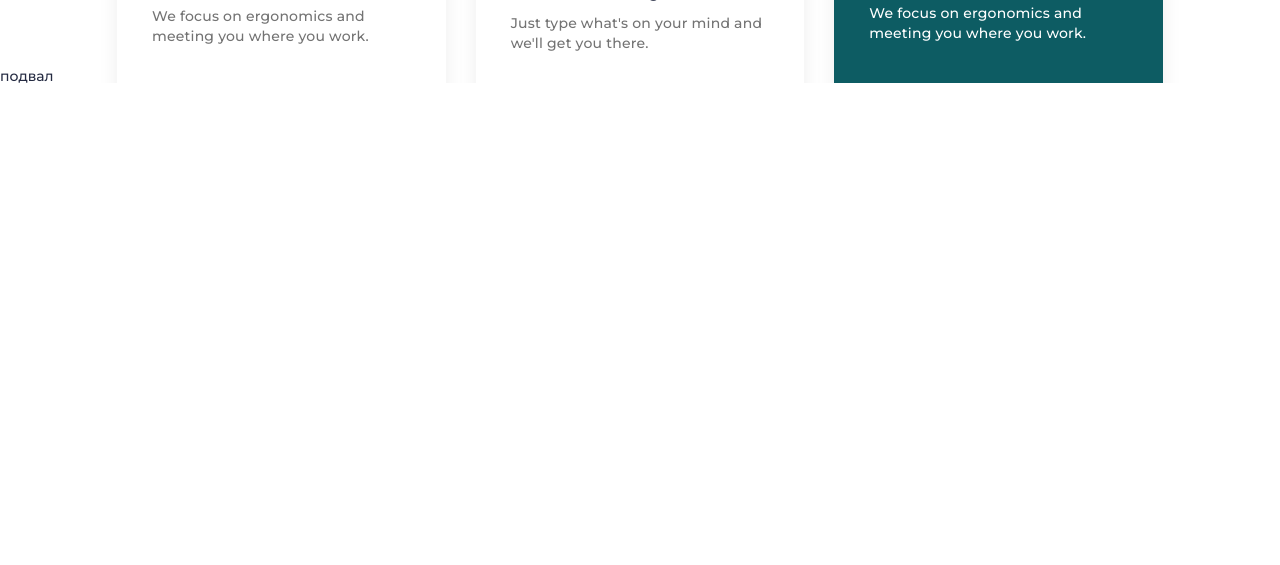
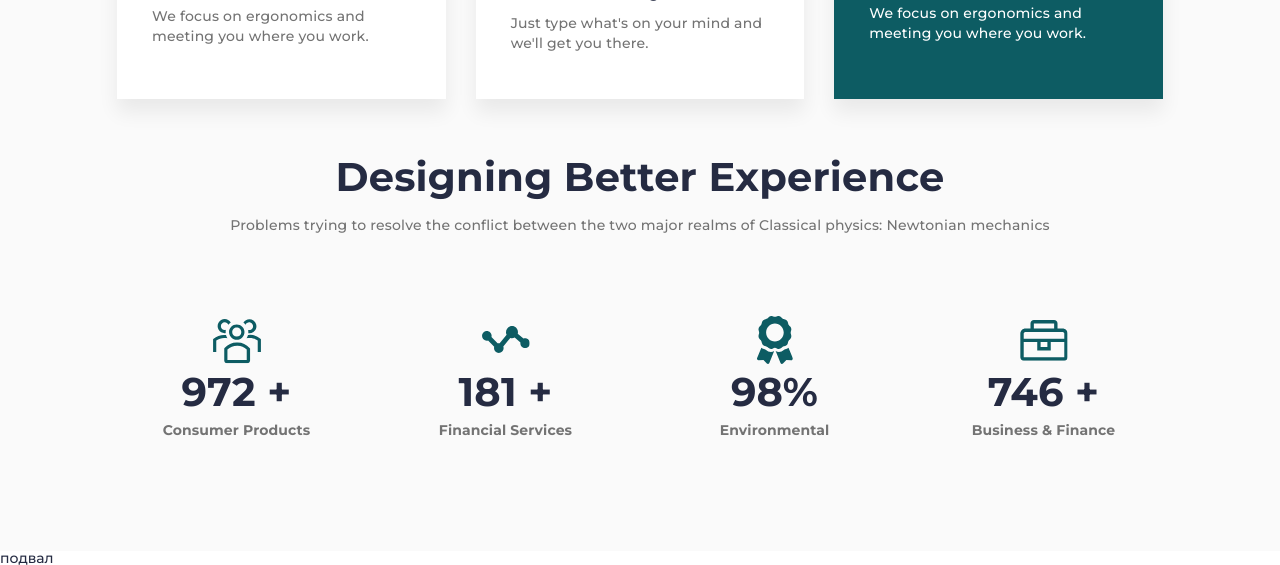
Before and after one commit to MMV-developer/Relvise, a plain HTML site: page index.html in a window 1280 px wide. Shown: the part 863-1428 px from the top of the page. Before the commit the page ends 946 px from the top, so only its background shows below. Drawn offline with Linux system fonts and the light colour scheme.

Commit message:
add readmi

```diff
--- a/css/style.css
+++ b/css/style.css
@@ -151,9 +151,11 @@ body {
 
 .page {
   flex: 1 1 auto;
+  /* свойство display: flex; достаточно легко им управлять с помощью примера flex: 1 1 auto;  */
 }
 
 .page__main-block {
+  background: #fafafa;
 }
 
 .page__services {
@@ -162,6 +164,35 @@ body {
   margin-top: -111px;
   /* если необходимо поднять какие-то блоки поверх другого блока то используется отрицательный margin, при таком подходе поднимется равномерно весь нижний контент. Так-же использую  position: relative;
   z-index: 2; чтоб  поместить необходимый контент поверх блока   */
+}
+
+.page__advantages {
+  background: #fafafa;
+}
+
+.header-block {
+  text-align: center;
+  letter-spacing: 0.2px;
+}
+
+.header-block__title {
+  font-weight: 700;
+  font-size: 40px;
+  line-height: calc(57 / 40 * 100%);
+  letter-spacing: 0.2px;
+  color: #252b42;
+}
+
+.header-block__title:not(:last-child) {
+  margin-bottom: 10px;
+}
+
+.header-block__sub-title {
+  font-weight: 500;
+  font-size: 14px;
+  line-height: calc(20 / 14 * 100%);
+  letter-spacing: 0.2px;
+  color: #737373;
 }
 
 /* --------------------------блок элементы класса---------------------------- */
@@ -188,6 +219,13 @@ body {
     padding: 120px 0px 192px 0px;
   }
 }
+
+@media (max-width: 479px) {
+  .main-block__body {
+    padding: 115px 0px 160px 0px;
+  }
+}
+
 .main-block__body > * {
   margin-bottom: 35px;
   /* интересная фишка чтоб сохранить все отступы даже если контент удалится либо добавится, дословно так: во всем ограничивающем контейнере все блочные элементы первого уровня сдвигаются вниз на 35px */
@@ -222,7 +260,7 @@ body {
   display: flex;
   flex-wrap: wrap;
   margin: -10px 0;
-  /* display: inline-flex; В общем, это означает то, что если элементы потомки не слишком велики, то два контейнера с display: inline-flex могут идти бок о бок в одной строке. */
+  /* display: inline-flex; значение при котором все flex элементы занимают в блоке те значения которые прописаны flex элементам и блок flex не занимает всю ширину строки */
 }
 
 .main-block__button {
@@ -244,6 +282,7 @@ body {
 @media (max-width: 479px) {
   .main-block__button {
     flex: 1 1 100%;
+    /* короткая запись размеров flex элементов где первая цифра это значение flex-grow: 1; позволяет увеличиваться флекс элементу всю ширину flex контейнера не зависимо он значения flex-basis, вторая цифра это значение flex-shrink: 1; данное значение позволяет flex элементу пропорционально уменьшатся в зависимости он ширины экрана не зависимо от значения flex-basis, и последня цифра это значение flex-basis оно и указывает размеры всего flex блока, указывается в %, px, em, rem */
   }
 }
 
@@ -286,10 +325,10 @@ body {
 /* ----------------------------блок main---------------------------- */
 
 .services {
+  background: #fafafa;
 }
 .services__container {
 }
-
 
 @media (min-width: 670px) {
   .services__body {
@@ -370,4 +409,84 @@ body {
 
 /* ----------------------------блок services---------------------------- */
 
+.advantages {
+  padding: 80px 0;
+  background: #fafafa;
+
+}
+
+@media (max-width: 998px) {
+  .advantages {
+    padding: 50px 0;
+    background: #fafafa;
+  }
+
+}
+.advantages__container {
+}
+
+.advantages__header {
+  margin-bottom: 50px;
+  /* для элемента блока можно задавать отступы и его можно использовать как модификатор, для блока нельзя иначе контент поплывет */
+}
+
+.advantages__body {
+  display: flex;
+  flex-wrap: wrap;
+  margin: 0px -15px -30px;
+}
+.advantages__column {
+  padding: 0px 15px;
+  margin-bottom: 30px;
+  flex: 0 1 25%;
+}
+
+@media (max-width: 1035px) {
+  .advantages__column {
+
+    flex: 0 1 50%;
+  }
+}
+
+@media (max-width: 560px) {
+  .advantages__column {
+
+    flex: 0 1 100%;
+  }
+
+}
+
+.advantages__item {
+  background-color: #fafafa;
+  padding: 30px 40px;
+  text-align: center;
+
+}
+
+.advantages__icon {
+  height: 48px;
+  display: flex;
+  align-items: flex-end;
+  justify-content: center;
+  /* для того чтоб выравнить иконки разной величины и привести их в одно состояниие выполняю вот такой лайвхак, прибиваю все эконки к нижней линии и визуально они становятся приятнее */
+}
+
+.advantages__title {
+  font-weight: 700;
+  font-size: 40px;
+  line-height: calc(57 / 40 * 100%);
+  letter-spacing: 0.2px;
+  color: #252b42;
+}
+
+.advantages__text {
+  font-weight: 700;
+  font-size: 14px;
+  line-height: calc(24 / 16 * 100%);
+  letter-spacing: 0.1px;
+  color: #737373;
+}
+
+/* ----------------------------блок advantages---------------------------- */
+
 /* ----------------------------блок footer---------------------------- */
--- a/index.html
+++ b/index.html
@@ -35,7 +35,9 @@
       </header>
       <main class="page">
         <div class="page__main-block main-block">
+          <!--  (БЭМ- блок, элемент, модификатор)-->
           <div class="main-block__container _container">
+            <!-- _container является техническим классом для установки ширины контейнера -->
             <div class="main-block__body">
               <h1 class="main-block__title">
                 Finance and Consultancy Solution
@@ -64,7 +66,7 @@
                 <div class="services__item item-service">
                   <div class="item-service__icon">
                     <img
-                      src="/img/1.svg"
+                      src="/img/services/1.svg"
                       alt="Environmental
                     Consulting"
                     />
@@ -79,7 +81,7 @@
                 <div class="services__item item-service">
                   <div class="item-service__icon">
                     <img
-                      src="/img/2.svg"
+                      src="/img/services/2.svg"
                       alt="Finance and
                       consultancy "
                     />
@@ -94,7 +96,7 @@
                 <div class="services__item item-service _green">
                   <div class="item-service__icon">
                     <img
-                      src="/img/3.svg"
+                      src="/img/services/3.svg"
                       alt="Environmental
                     Consulting"
                     />
@@ -108,6 +110,56 @@
             </div>
           </div>
         </section>
+        <section class="page__advantages advantages">
+          <div class="advantages__container _container">
+            <div class="advantages__header header-block">
+              <h2 class="header-block__title">Designing Better Experience</h2>
+              <div class="header-block__sub-title">
+                Problems trying to resolve the conflict between the two major
+                realms of Classical physics: Newtonian mechanics
+              </div>
+            </div>
+            <div class="advantages__body">
+              <div class="advantages__column">
+                <div class="advantages__item">
+                  <div class="advantages__icon">
+                    <img src="/img/adventages/1.svg" alt="Consumer Products" />
+                  </div>
+                  <div class="advantages__title">972 +</div>
+                  <div class="advantages__text">Consumer Products</div>
+                  <!-- хорошая практика заполнять alt основным текстом этого item -->
+                </div>
+              </div>
+              <div class="advantages__column">
+                <div class="advantages__item">
+                  <div class="advantages__icon">
+                    <img src="/img/adventages/4.svg" alt="Financial Services" />
+                  </div>
+                  <div class="advantages__title">181 +</div>
+                  <div class="advantages__text">Financial Services</div>
+                </div>
+              </div>
+              <div class="advantages__column">
+                <div class="advantages__item">
+                  <div class="advantages__icon">
+                    <img src="/img/adventages/2.svg" alt="Environmental" />
+                  </div>
+                  <div class="advantages__title">98%</div>
+                  <div class="advantages__text">Environmental</div>
+                </div>
+              </div>
+              <div class="advantages__column">
+                <div class="advantages__item">
+                  <div class="advantages__icon">
+                    <img src="/img/adventages/3.svg" alt="Business & Finance" />
+                  </div>
+                  <div class="advantages__title">746 +</div>
+                  <div class="advantages__text">Business & Finance</div>
+                </div>
+              </div>
+            </div>
+          </div>
+        </section>
       </main>
 
       <footer class="footer">подвал</footer>
```
Also changed, not shown: img/adventages/1.svg (added), img/adventages/2.svg (added), img/adventages/3.svg (added), img/adventages/4.svg (added), img/icn settings 1.png (deleted), img/icn settings 2.png (deleted), img/icn settings 3.png (deleted), img/services/1.svg (renamed from img/1.svg), img/services/2.svg (renamed from img/2.svg), img/services/3.svg (renamed from img/3.svg), 2 other files.
